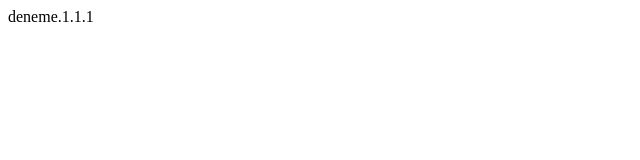
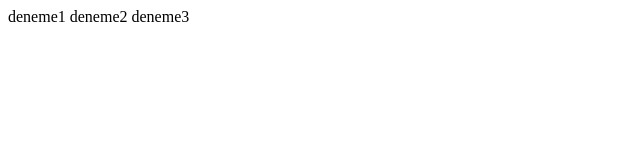
Before and after one commit to nese-02/nese02.github.io, a plain HTML site: page index.html in a window 1280 px wide. Shown: the whole page, without its empty margins (0-640 px from the left). Drawn offline with Linux system fonts and the light colour scheme.

Commit message:
Add files via upload

```diff
--- a/index.html
+++ b/index.html
@@ -7,6 +7,9 @@
     <title>Document</title>
 </head>
 <body>
-   deneme.1.1.1
+   deneme1
+   deneme2
+   deneme3
+
 </body>
 </html>
```
